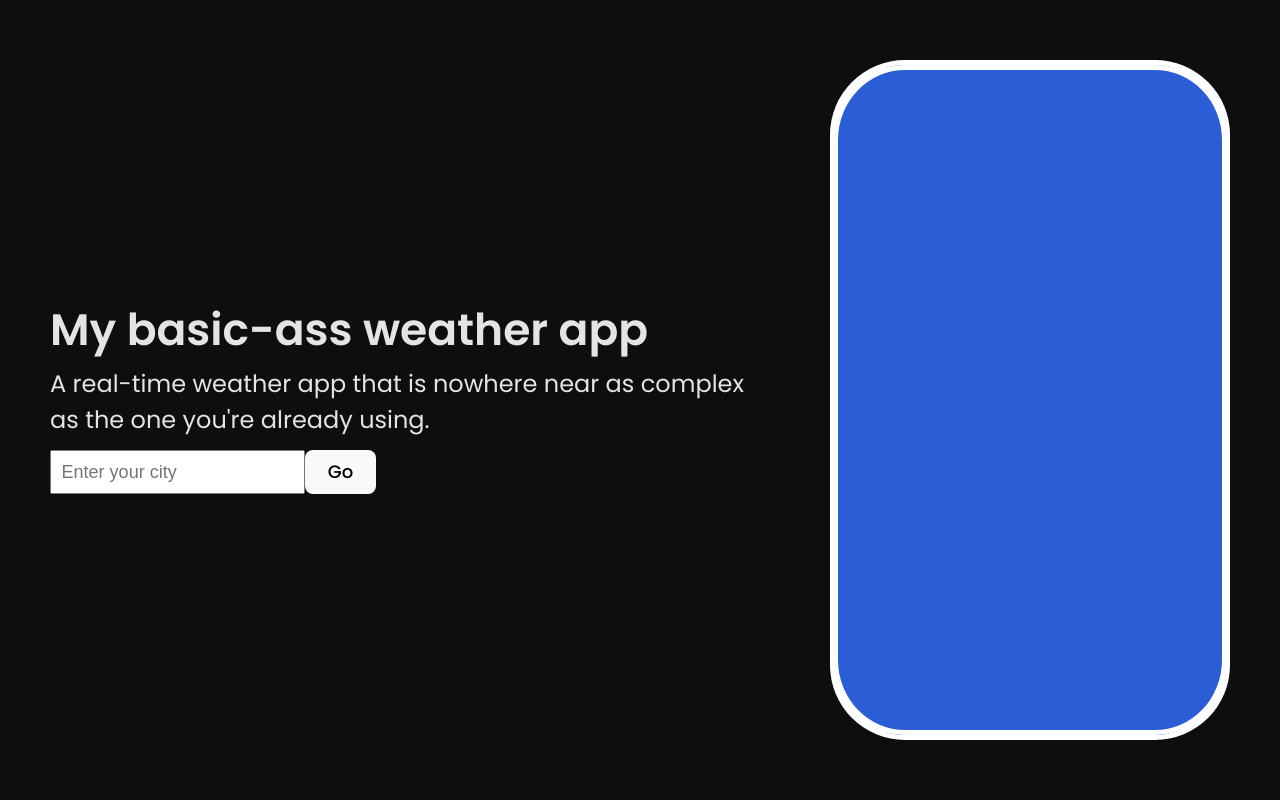
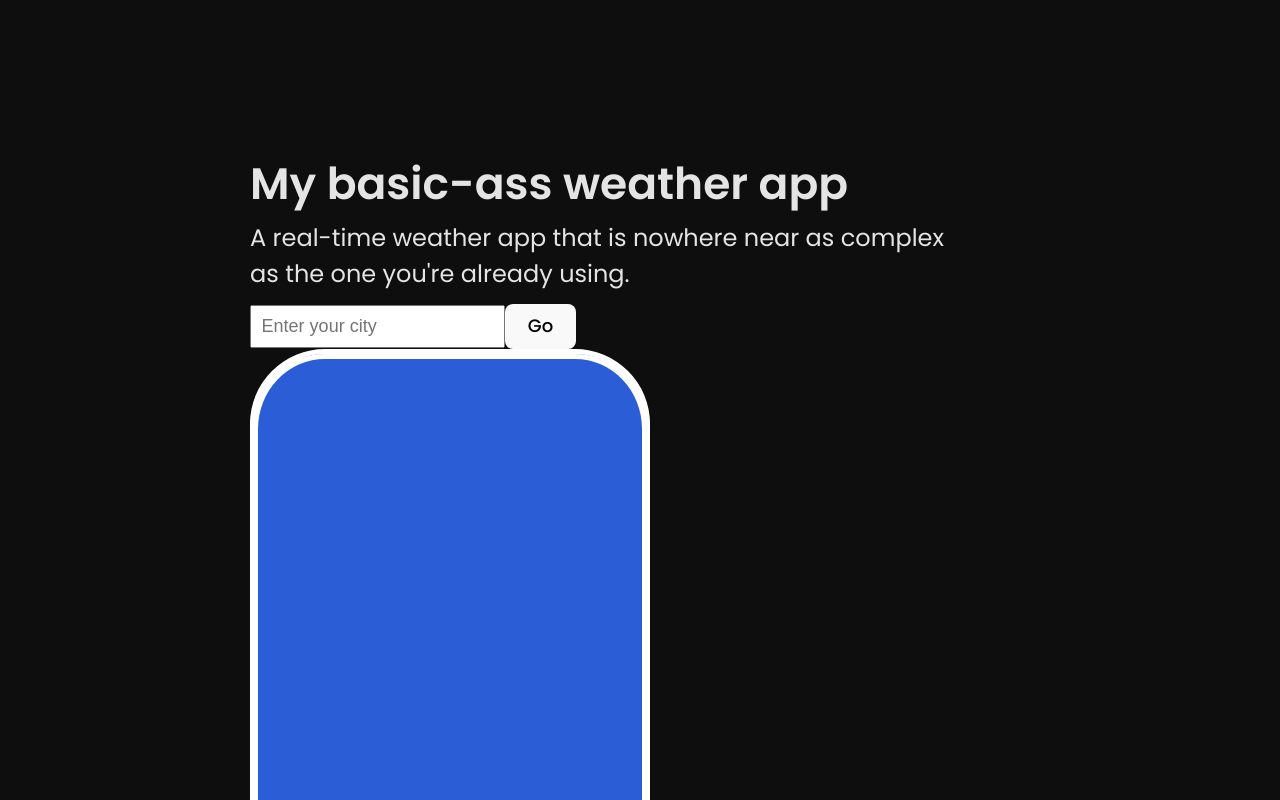
Before and after one commit to erikajdavid/my-weather-app, a React (Vite) app in the folder my-weather-app/: page / in a window 1280 px wide. Shown: the top 800 px of the page. Built offline with nearby package versions, Linux system fonts and the light colour scheme.

Commit message:
refactored code

```diff
--- a/my-weather-app/src/App.css
+++ b/my-weather-app/src/App.css
@@ -9,12 +9,13 @@ html{line-height:1.15;-ms-text-size-adjust:100%;-webkit-text-size-adjust:100%}bo
 body {
     display: flex;
     justify-content: center;
-    align-items: center;
     font-weight: 400;
     font-size: 18px;
     background-color: rgb(14, 14, 14);
     color: rgb(228, 228, 228);
     font-family: 'Poppins', sans-serif;
+    margin: 0;
+    padding: 0;
 }
 
 p, h1, h2, h3 {
@@ -25,6 +26,15 @@ p, h1, h2, h3 {
 .App {
     width: 100%;
     display: flex;
+    flex-direction: column;
+    justify-content: space-between;
+    height: 100vh;
+    padding: 5rem 0 1rem 0;
+}
+
+.mainContainer {
+    display: flex;
+    justify-content: center;
     align-items: center;
 }
 
@@ -32,6 +42,8 @@ header {
     padding-right: 5rem;
     display: flex;
     flex-direction: column;
+    justify-content: center;
+    padding-top: 5rem;
 }
 
 header h1 {
@@ -87,7 +99,6 @@ input {
     border-bottom: 5px solid white;
     border-right: 8px solid white;
     border-left: 8px solid white;
-
 }
 
 .city {
@@ -172,3 +183,16 @@ img {
 .extraInfoDescription {
     font-size: 0.90rem;
 }
+
+.footerContainer {
+    font-size: 0.8rem;
+    width: 100%;
+}
+
+.footerContainer a {
+    color: rgb(43, 93, 215);
+}
+
+.footerContainer a:hover {
+    color: rgb(132, 132, 255);
+}
```
